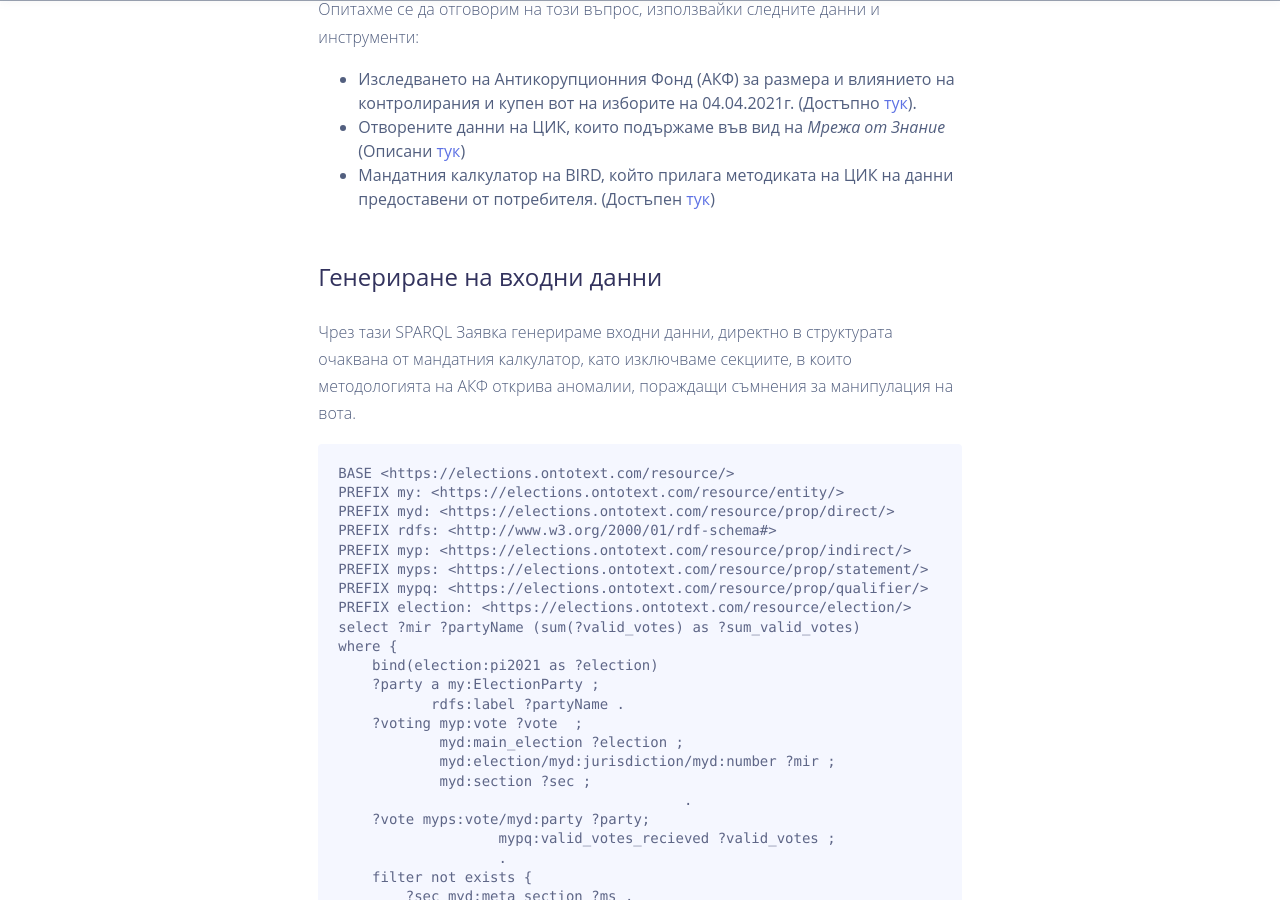
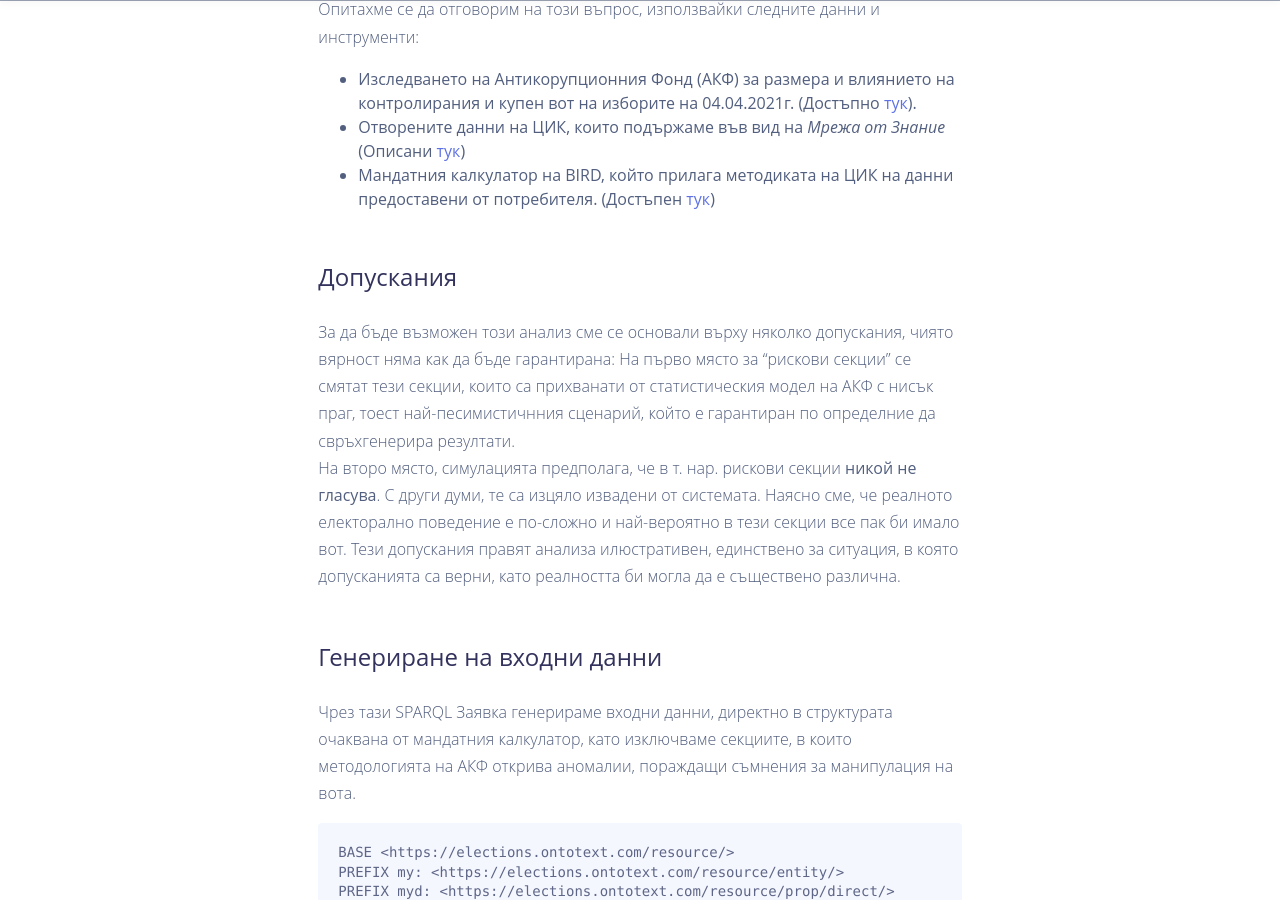
Before and after one commit to data-for-good-bg/data-for-good-bg.github.io, a Jekyll site: the page built from bg/_posts/2021-05-27-election-mandates-bg.md, in a window 1280 px wide and 900 px high, scrolled down 1599 px. Built offline with Jekyll 4.4.1, drawn with Linux system fonts in a browser that asks for light colours; nearby versions of some CDN libraries.

Commit message:
mandate calc disclaimer

```diff
--- a/bg/_posts/2021-05-27-election-mandates-bg.md
+++ b/bg/_posts/2021-05-27-election-mandates-bg.md
@@ -17,6 +17,12 @@ lang: bg
 * Изследването на Антикорупционния Фонд (АКФ) за размера и влиянието на контролирания и купен вот на изборите на 04.04.2021г. (Достъпно [тук](https://acf.bg/bg/kontroliraniyat-i-kupen-vot-v-b/)).
 * Отворените данни на ЦИК, които подържаме във вид на *Мрежа от Знание* (Описани [тук](https://www.ontotext.com/blog/5-star-linked-open-elections-data/))
 * Мандатния калкулатор на BIRD, който прилага методиката на ЦИК на данни предоставени от потребителя. (Достъпен [тук](https://bird.bg/izbori2021/index.html))
+
+#### Допускания
+За да бъде възможен този анализ сме се основали върху няколко допускания, чиято вярност няма как да бъде гарантирана:
+На първо място за "рискови секции" се смятат тези секции, които са прихванати от статистическия модел на АКФ с нисък праг, тоест най-песимистичнния сценарий, който е гарантиран по определние да свръхгенерира резултати.
+На второ място, симулацията предполага, че в т. нар. рискови секции **никой не гласува**. С други думи, те са изцяло извадени от системата. Наясно сме, че реалното електорално поведение е по-сложно и най-вероятно в тези секции все пак би имало вот.
+Тези допускания правят анализа илюстративен, единствено за ситуация, в която допусканията са верни, като реалността би могла да е съществено различна.
 
 #### Генериране на входни данни
 
```
